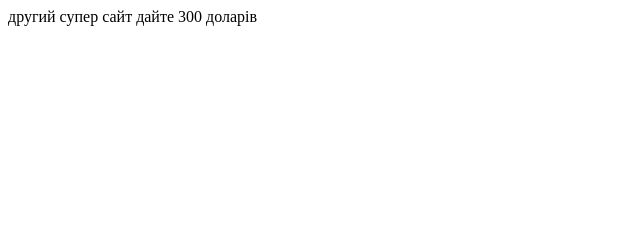
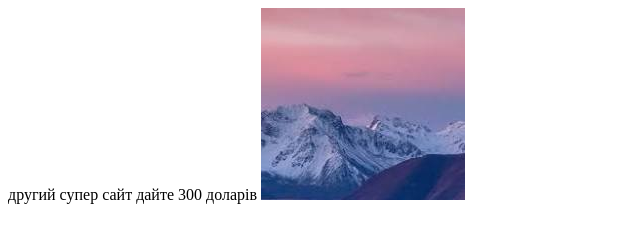
Before and after one commit to Andriyyyyyyyy/SecondSite, a plain HTML site: page index.html in a window 1280 px wide. Shown: the whole page, without its empty margins (0-640 px from the left). Drawn offline with Linux system fonts and the light colour scheme.

Commit message:
Додано розбраження

```diff
--- a/index.html
+++ b/index.html
@@ -7,5 +7,6 @@
 	<body>
 	другий супер сайт
         дайте 300 доларів
+	<img src = "images/krasa.png" alt = "красота">
   	</body>
 </html>
```
Also changed, not shown: images/krasa.png (added).
